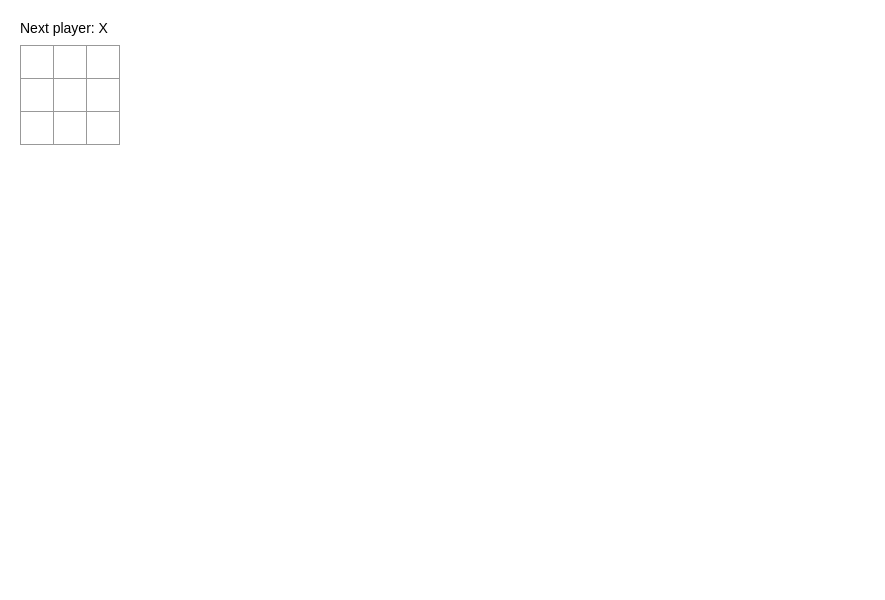
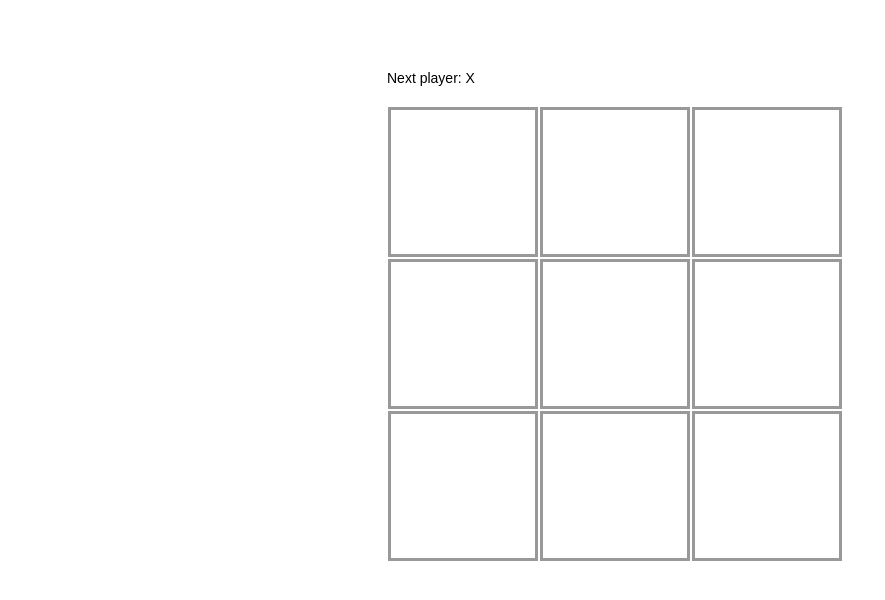
Before and after one commit to moathdlaimi/tictactoe_react, a React (Create React App) app: page / in a window 1280 px wide. Shown: the top 600 px of the page, without its empty margins (0-885 px from the left). Built offline with nearby package versions, Linux system fonts and the light colour scheme.

Commit message:
updated the css file

```diff
--- a/src/components/Board.js
+++ b/src/components/Board.js
@@ -9,7 +9,7 @@ const Board = () => {
   const status = 'Next player: X';
 
   return (
-    <div>
+    <div className="board">
       <div className="status">{status}</div>
       <div className="board-row">
         <Square />
--- a/src/index.css
+++ b/src/index.css
@@ -15,22 +15,19 @@ ul {
 }
 
 .status {
-  margin-bottom: 10px;
+  margin-bottom: 20px;
 }
 
 .square {
   background: #fff;
-  border: 1px solid #999;
-  float: left;
+  border: 3px solid #999;
   font-size: 24px;
   font-weight: bold;
   line-height: 34px;
-  height: 34px;
-  margin-right: -1px;
-  margin-top: -1px;
-  padding: 0;
   text-align: center;
-  width: 34px;
+  width: 150px;
+  height: 150px;
+  margin: 1px;
 }
 
 .square:focus {
@@ -44,6 +41,12 @@ ul {
 .game {
   display: flex;
   flex-direction: row;
+  /* border: 3px solid green;
+  padding: 10px; */
+  justify-content: center;
+}
+.board {
+  margin-top: 50px;
 }
 
 .game-info {
```
